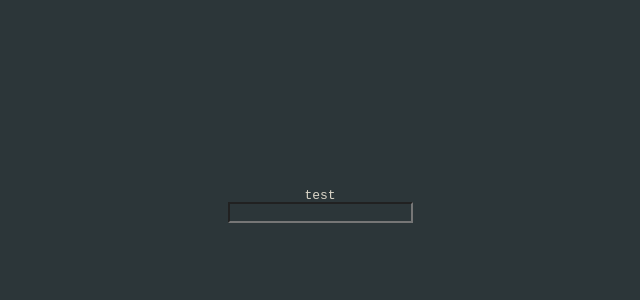
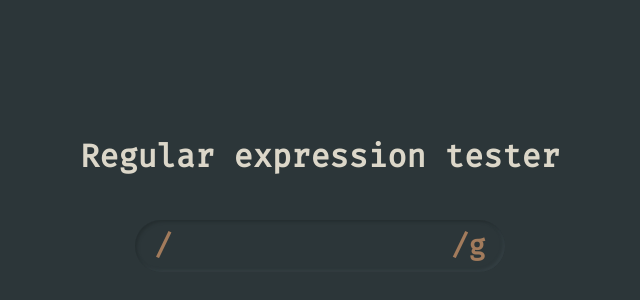
Before and after one commit to hyunmindev/regex-tutorial, a Next.js app: page / in a window 1280 px wide. Shown: the part 194-494 px from the top of the page, without its empty margins (320-960 px from the left). Built offline with nearby package versions, Linux system fonts and the light colour scheme.

Commit message:
레이아웃 2차 완성

```diff
--- a/next.config.js
+++ b/next.config.js
@@ -1,6 +1,7 @@
 /** @type {import('next').NextConfig} */
+
 const nextConfig = {
   swcMinify: true,
-}
+};
 
-module.exports = nextConfig
+module.exports = nextConfig;
--- a/package.json
+++ b/package.json
@@ -13,7 +13,6 @@
     "next": "12.2.2",
     "react": "18.2.0",
     "react-dom": "18.2.0",
-    "react-hook-form": "^7.33.1",
     "sass": "^1.53.0"
   },
   "devDependencies": {
--- /dev/null
+++ b/src/components/Form/index.module.scss
@@ -0,0 +1,33 @@
+.container {
+  display: flex;
+  align-items: center;
+  position: relative;
+  padding: 4px 16px;
+
+  border-radius: 50px;
+  background: #2c3639;
+  box-shadow: inset 2px 2px 3px #252e30, inset -2px -2px 3px #333e42;
+
+  input {
+    font-size: 24px;
+    padding: 8px;
+    border: none;
+    border-radius: 2px;
+    width: 256px;
+  }
+}
+
+@mixin fix {
+  color: var(--secondary);
+  font-size: 28px;
+  font-weight: bold;
+  margin: 0 4px;
+}
+
+.prefix {
+  @include fix;
+}
+
+.postfix {
+  @include fix;
+}
--- a/src/components/Form/index.tsx
+++ b/src/components/Form/index.tsx
@@ -1,34 +1,34 @@
-import { useEffect } from 'react';
-import { useForm } from 'react-hook-form';
+import { ChangeEvent, useEffect, useRef } from 'react';
 
-interface FormValues {
-  answer: string;
+import styles from './index.module.scss';
+
+interface Props {
+  onInput: (answer: string) => void;
 }
 
-interface Props {
-  onSubmit: (data: string) => void;
-}
-
-export default function Form({ onSubmit }: Props) {
-  const { register, handleSubmit, setFocus, resetField } =
-    useForm<FormValues>();
+export default function Form({ onInput }: Props) {
+  const inputRef = useRef<HTMLInputElement>(null);
 
   useEffect(() => {
-    setFocus('answer');
+    inputRef.current?.focus();
   }, []);
 
+  const handleInput = ({
+    target: { value },
+  }: ChangeEvent<HTMLInputElement>) => {
+    onInput(value);
+  };
+
   return (
-    <form
-      /* eslint-disable-next-line @typescript-eslint/no-misused-promises */
-      onSubmit={handleSubmit(({ answer }) => {
-        onSubmit(answer);
-        resetField('answer');
-      })}
-    >
+    <form className={styles.container}>
+      <p className={styles.prefix}>/</p>
       <input
+        ref={inputRef}
         autoComplete="off"
-        {...register('answer')}
+        onInput={handleInput}
+        type="text"
       />
+      <p className={styles.postfix}>/g</p>
     </form>
   );
 }
--- /dev/null
+++ b/src/components/QuestionLabel/index.module.scss
@@ -0,0 +1,5 @@
+.container {
+  margin: 0 0 48px 0;
+  font-weight: bold;
+  font-size: 32px;
+}
--- a/src/components/QuestionLabel/index.tsx
+++ b/src/components/QuestionLabel/index.tsx
@@ -1,7 +1,9 @@
+import styles from './index.module.scss';
+
 interface Props {
   content: string;
 }
 
 export default function QuestionLabel({ content }: Props) {
-  return <p>{content}</p>;
+  return <p className={styles.container}>{content}</p>;
 }
--- /dev/null
+++ b/src/pages/_document.tsx
@@ -0,0 +1,20 @@
+import Document, { Head, Html, Main, NextScript } from 'next/document';
+
+export default class MyDocument extends Document {
+  render() {
+    return (
+      <Html>
+        <Head>
+          <link
+            href="https://fonts.googleapis.com/css2?family=Fira+Mono&family=Roboto&display=fallback"
+            rel="stylesheet"
+          />
+        </Head>
+        <body>
+          <Main />
+          <NextScript />
+        </body>
+      </Html>
+    );
+  }
+}
--- a/src/pages/index.tsx
+++ b/src/pages/index.tsx
@@ -3,15 +3,14 @@ import QuestionLabel from '@/components/QuestionLabel';
 import styles from '@/styles/pages/Index.module.scss';
 
 export default function Index() {
-  // eslint-disable-next-line @typescript-eslint/no-unused-vars
-  const handleSubmit = (answer: string) => {
-    // console.log(answer);
+  const handleInput = (answer: string) => {
+    console.log(answer);
   };
 
   return (
     <div className={styles.container}>
-      <QuestionLabel content="test" />
-      <Form onSubmit={handleSubmit} />
+      <QuestionLabel content="Regular expression tester" />
+      <Form onInput={handleInput} />
     </div>
   );
 }
--- a/src/styles/global.scss
+++ b/src/styles/global.scss
@@ -9,11 +9,12 @@ h4,
 h5,
 h6,
 p {
-  font-family: monospace;
+  font-family: 'Fira Mono', monospace;
   color: var(--primary);
 }
 
 input {
+  font-family: 'Fira Mono', monospace;
   background-color: transparent;
   color: var(--primary);
   &:focus {
```
Also changed, not shown: 1 other file (tests, documents, lock files or other folders).
